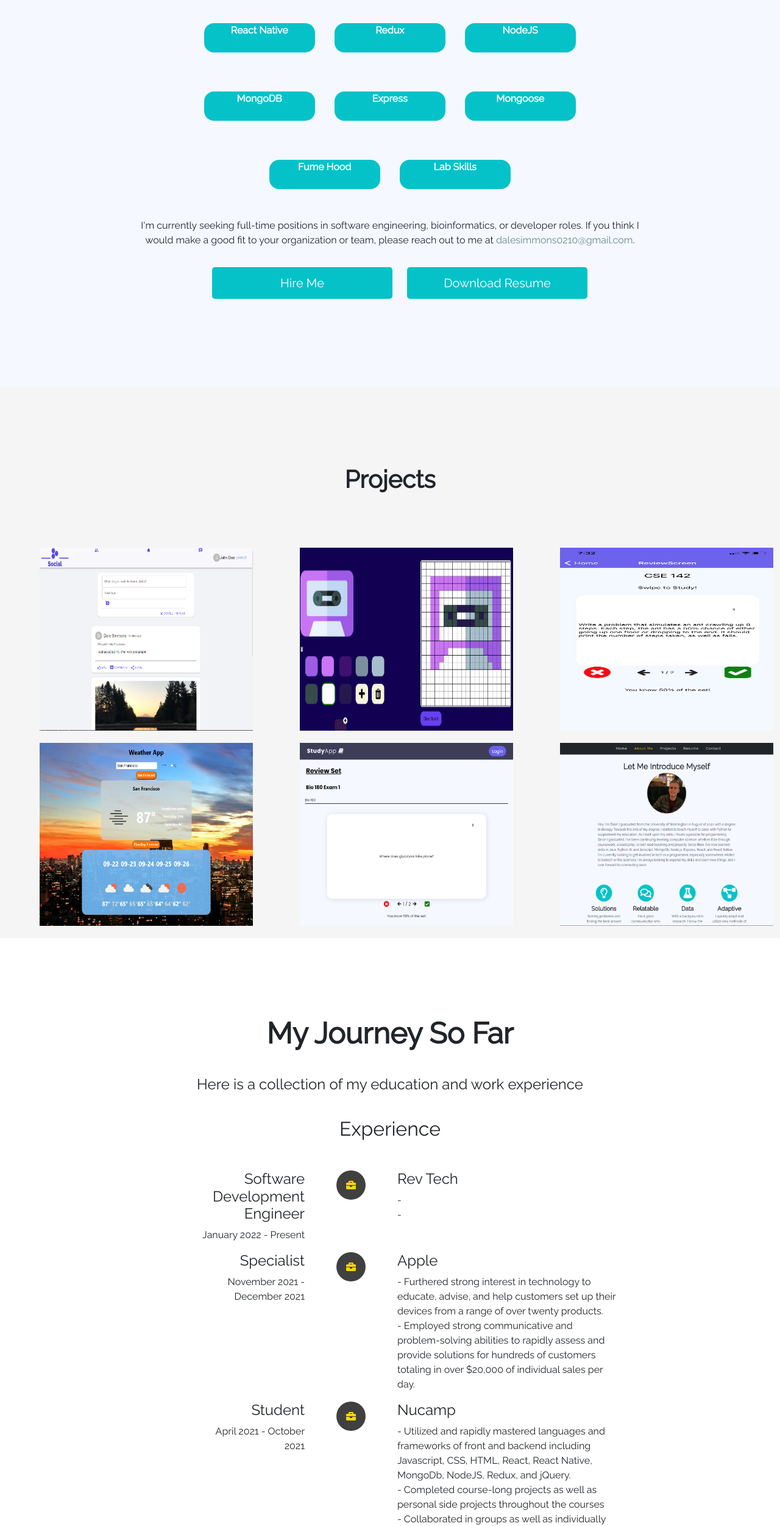
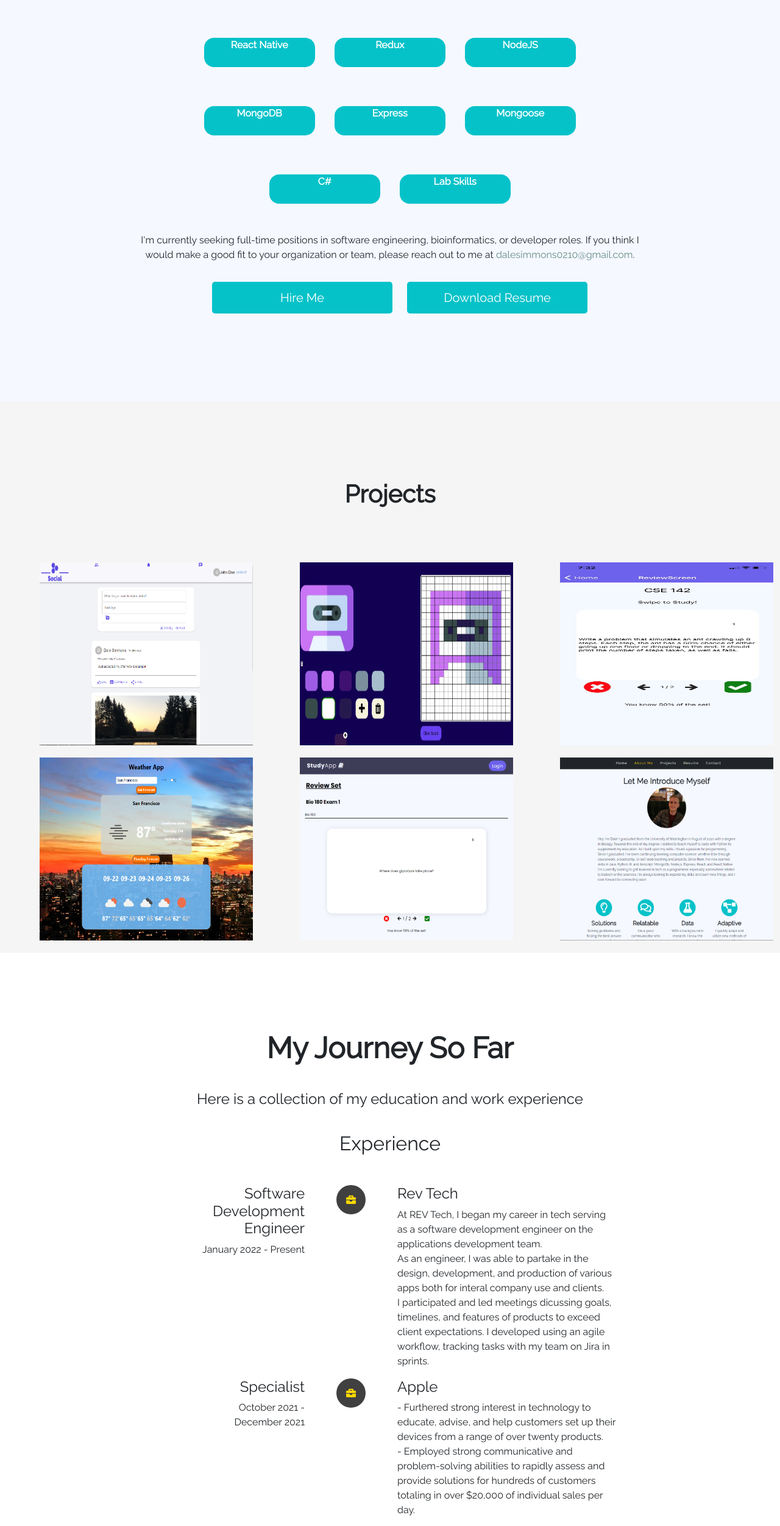
Before and after one commit to Revlisc/portfolio, a React (Create React App) app: page /about in a window 1280 px wide. Shown: the part 2275-4777 px from the top of the page at 61% size. Built offline with nearby package versions, Linux system fonts and the light colour scheme; some icons are missing.

Commit message:
Updated resume and about section to reflect current role

```diff
--- a/src/Components/AboutBar/About.js
+++ b/src/Components/AboutBar/About.js
@@ -25,9 +25,9 @@
                         in Biology. Towards the end of my degree, I started to teach myself to code with Python to supplement
                         my education. As I built upon my skills, I found a passion for programming. Since I graduated, I've
                         continued learning computer science; whether it be through coursework, a bootcamp, or self-lead
-                        teaching and projects. Since then, I've now learned skills in Java, Python, R, Javascript, MongoDb, Node.js,
-                        Express, React, and React Native. I'm currently looking to get involved in tech as a software engineer or developer, especially
-                        somewhere related to biotech or the sciences. I'm always looking to expand my skills and learn new things,
+                        teaching and projects. Since then, I've now learned skills in Java, Python, R, Javascript, C#, MongoDb, Node.js,
+                        Express, React, and React Native. I'm currently employed as a Software Development Engineer in Seattle on an applications development team
+                        learning and building all that I can. I'm always looking to expand my skills, meet new people and learn new things,
                         and I look forward to connecting soon.
 
                     </p>
--- a/src/Components/Skill/SkillsList.js
+++ b/src/Components/Skill/SkillsList.js
@@ -32,7 +32,7 @@
                     <li><Skill text='Express' /></li>
                     <li><Skill text='Mongoose'/></li>
 
-                    <li><Skill text='Fume Hood' /></li>
+                    <li><Skill text='C#' /></li>
                     <li><Skill text='Lab Skills' /></li>
                 </ul>
 
--- a/src/Components/Timeline/Timeline.js
+++ b/src/Components/Timeline/Timeline.js
@@ -19,8 +19,9 @@
                         time={'January 2022 - Present'}
                         company={'Rev Tech'}
                         summary={[
-                            "- ", <br/>,
-                            "-  "
+                            "At REV Tech, I began my career in tech serving as a software development engineer on the applications development team. ", <br/>,
+                            "As an engineer, I was able to partake in the design, development, and production of various apps both for interal company use and clients. ", <br/>,
+                            "I participated and led meetings dicussing goals, timelines, and features of products to exceed client expectations. I developed using an agile workflow, tracking tasks with my team on Jira in sprints. "
                         ]}
                     />
                 </Row>
@@ -28,7 +29,7 @@
 
                     <Entry
                         title={'Specialist'}
-                        time={'November 2021 - December 2021'}
+                        time={'October 2021 - December 2021'}
                         company={'Apple'}
                         summary={[
                             "- Furthered strong interest in technology to educate, advise, and help customers set up their devices from a range of over twenty products. ", <br/>,
```
